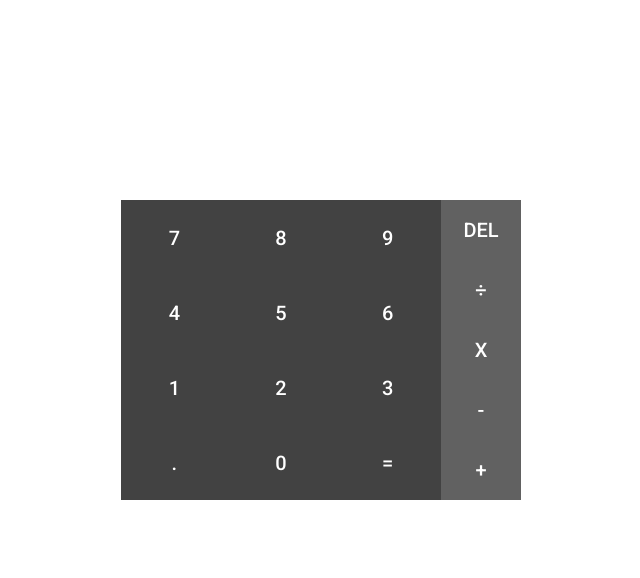
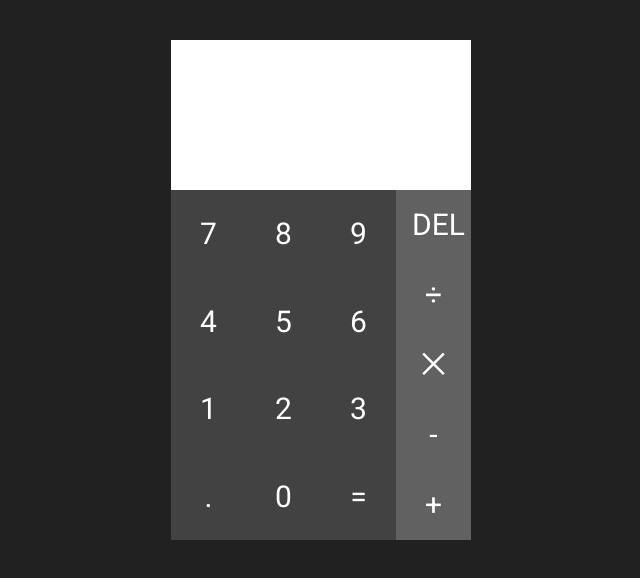
Before and after one commit to AyumuKasuga/calculator, a React (Create React App) app: page / in a window 1280 px wide. Shown: the top 578 px of the page, without its empty margins (319-959 px from the left). Built offline with nearby package versions, Linux system fonts and the light colour scheme; what react-tap-event-plugin would draw is missing.

Commit message:
add more functions )

```diff
--- a/src/css/App.css
+++ b/src/css/App.css
@@ -5,24 +5,24 @@
 .mainButtonMatrix {
     background-color: #424242;
     height: 100%;
-    width: 80%;
+    width: 75%;
 }
 
 .sideButtonMatrix {
     background-color: #616161;
     height: 100%;
-    width: 20%;
+    width: 25%;
 }
 
 .buttons {
     display: flex;
-    height: 60%;
+    height: 70%;
     width: 100%;
 }
 
 .screen {
     width: 100%;
-    height: 40%;
+    height: 30%;
     background-color: white;
     color: #9E9E9E;
 }
@@ -49,4 +49,8 @@
 .screenSecondLine {
     width: 100%;
     height: 35%;
+    display: flex;
+    align-items: center;
+    justify-content: flex-end;
+    font-size: 26px;
 }
--- a/src/css/index.css
+++ b/src/css/index.css
@@ -2,6 +2,8 @@ body {
   margin: 0;
   padding: 0;
   font-family: sans-serif;
-  max-width: 400px;
+  max-width: 300px;
   margin: auto;
+  margin-top: 40px;
+  background-color: #212121;
 }
--- a/src/js/components/App.jsx
+++ b/src/js/components/App.jsx
@@ -11,9 +11,10 @@ import injectTapEventPlugin from 'react-tap-event-plugin';
 injectTapEventPlugin();
 
 const DEL_BUTTON = 'DEL'
+const CLR_BUTTON = 'CLR'
 const RESULT_BUTTON = '='
 const REPLACE_MAP = {
-    'x': '*',
+    '⨉': '*',
     '÷': '/'
 }
 
@@ -27,14 +28,28 @@ export class App extends Component {
     getDefaultState(){
         return {
             screenMainLine: "",
-            isResult: false
+            screenSecondLine: "",
+            delButton: DEL_BUTTON,
         }
     }
 
     addScreenSymbol(symbol){
+        let screenMainLine = this.state.screenMainLine
+
+        if(this.state.delButton === CLR_BUTTON){  /* we have result on the screen, let's clear it */
+            screenMainLine = ''
+            this.setState({
+                delButton: DEL_BUTTON,
+            })
+        }
+
         this.setState({
-            screenMainLine: this.state.screenMainLine.concat(symbol)
+            screenMainLine: screenMainLine.concat(symbol)
         })
+    }
+
+    flushScreen(){
+        this.setState({screenMainLine: ''})
     }
 
     removeLastScreenSymbol(){
@@ -48,7 +63,8 @@ export class App extends Component {
         let calculateResult = this.calculateResult()
         if(calculateResult !== null){
             this.setState({
-                screenMainLine: calculateResult.toString()
+                screenMainLine: calculateResult.toString(),
+                delButton: CLR_BUTTON,
             })
         }
     }
@@ -72,6 +88,9 @@ export class App extends Component {
     buttonPressHandler(label){
         if(label===DEL_BUTTON){
             this.removeLastScreenSymbol()
+        }else if(label===CLR_BUTTON){
+            this.flushScreen()
+            this.setState({delButton: DEL_BUTTON})
         }else if(label===RESULT_BUTTON){
             this.calculateResultAndShow()
         }else{
@@ -89,9 +108,9 @@ export class App extends Component {
         ]
 
         const sideButtons = [
-            [DEL_BUTTON],
+            [this.state.delButton],
             ['÷'],
-            ['x'],
+            ['⨉'],
             ['-'],
             ['+'],
         ]
@@ -99,7 +118,10 @@ export class App extends Component {
         return (
             <MuiThemeProvider>
                 <div className="App">
-                    <Screen mainLineText={this.state.screenMainLine}/>
+                    <Screen
+                        mainLineText={this.state.screenMainLine}
+                        secondLineText={this.state.screenSecondLine}
+                    />
                     <div className="buttons">
                         <ButtonSet
                             buttons={mainButtons}
--- a/src/js/components/ButtonSet.jsx
+++ b/src/js/components/ButtonSet.jsx
@@ -15,7 +15,8 @@ export class ButtonSet extends Component {
                     <FlatButton
                         labelStyle={{
                             color: 'white',
-                            fontSize: '20px',
+                            fontSize: '30px',
+                            fontWeight: '0'
                         }}
                         style={{
                             margin: 'auto',
@@ -23,6 +24,7 @@ export class ButtonSet extends Component {
                             width: '100%',
                             minWidth: '50px'
                         }}
+                        hoverColor={null}
                         label={label}
                         key={label}
                         onTouchTap={() => this.props.pressHandler(label)}
--- a/src/js/components/Screen.jsx
+++ b/src/js/components/Screen.jsx
@@ -10,7 +10,9 @@ export class Screen extends Component {
                 <div className="screenMainLine">
                     {this.props.mainLineText}
                 </div>
-                <div className="screenSecondLine"></div>
+                <div className="screenSecondLine">
+                    {this.props.secondLineText}
+                </div>
             </div>
         )
     }
```
